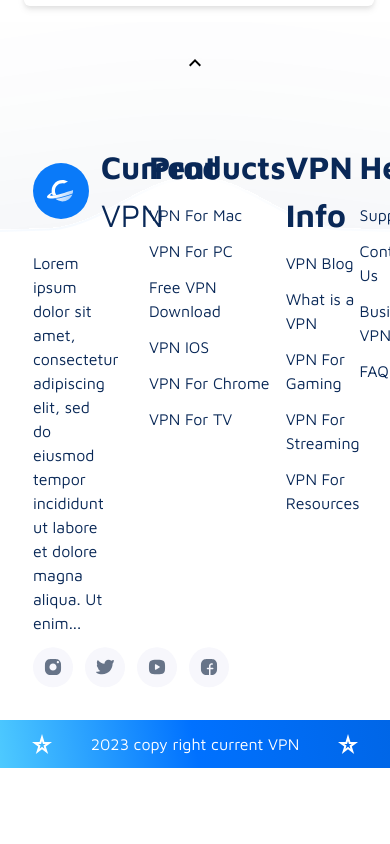
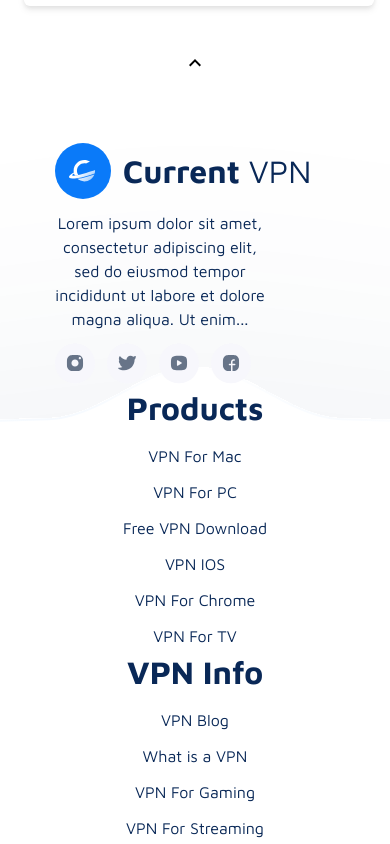
Before and after one commit to Abdullah-146/Vpn, a React (Vite) app: page / in a window 390 px wide. Shown: the part 3120-3964 px from the top of the page. Before the commit the page ends 3888 px from the top, so only its background shows below. Built offline with nearby package versions, Linux system fonts and the light colour scheme.

Commit message:
Suleman: Footer and FAQs

```diff
--- a/src/Components/Footer.jsx
+++ b/src/Components/Footer.jsx
@@ -14,14 +14,14 @@
             <div className='self-center relative top-7'>
                 <KeyboardArrowUpIcon />
             </div>
-            <div className='flex flex-row justify-around p-5 relative top-16 '>
+            <div className='flex flex-col md:flex-row justify-around p-5 relative top-16 '>
                 <div className='flex-1 flex flex-col '>
                     <div className='w-[80%] self-center space-y-3'>
                         <div className='flex flex-row items-center space-x-3'>
                             <img src={MainLogo} alt="logo" />
                             <p className='font-heading text-heading'>Current <span className='font-simple'>VPN</span></p>
                         </div>
-                        <p className='font-simple text-simple w-3/4'>
+                        <p className='font-simple text-simple w-3/4 text-center md:text-start'>
                             Lorem ipsum dolor sit amet, consectetur adipiscing elit, sed do eiusmod tempor incididunt ut labore et dolore magna aliqua. Ut enim...
                         </p>
                         <div className='flex flex-row items-center space-x-3'>
@@ -32,7 +32,7 @@
                         </div>
                     </div>
                 </div>
-                <div className='flex-1 flex flex-row justify-around'>
+                <div className='flex-1 flex flex-col items-center text-center md:items-start md:text-start md:flex-row justify-around'>
                     <div className='flex flex-col space-y-3'>
                         <p className='font-heading text-heading'>Products</p>
                         <p className='font-simple text-simple text-[#8D98A9] hover:text-[#092857] cursor-pointer'>VPN For Mac</p>
```
